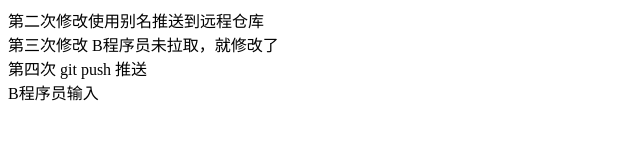
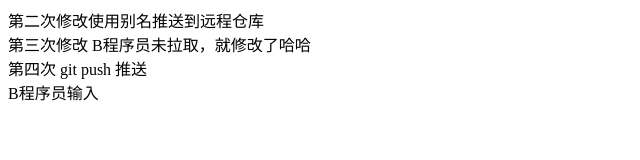
Before and after one commit to world-run/gitdemo, a plain HTML site: page index.html in a window 1280 px wide. Shown: the full height of the page, 0-640 px from the left. Drawn offline with Linux system fonts and the light colour scheme.

Commit message:
B程序员未拉取

```diff
--- a/index.html
+++ b/index.html
@@ -10,7 +10,7 @@
 		</div>
 
 		<div>
-			第三次修改 B程序员未拉取，就修改了
+			第三次修改 B程序员未拉取，就修改了哈哈
 		</div>
 
 		<div>
```
